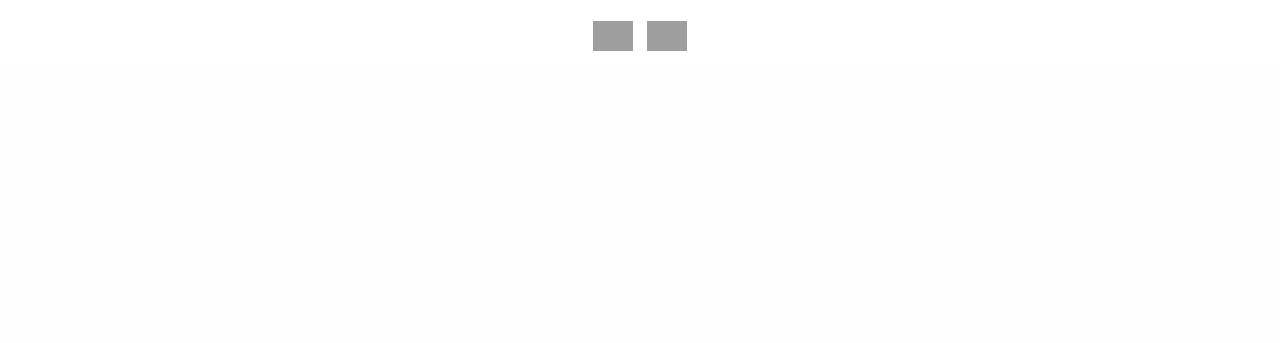
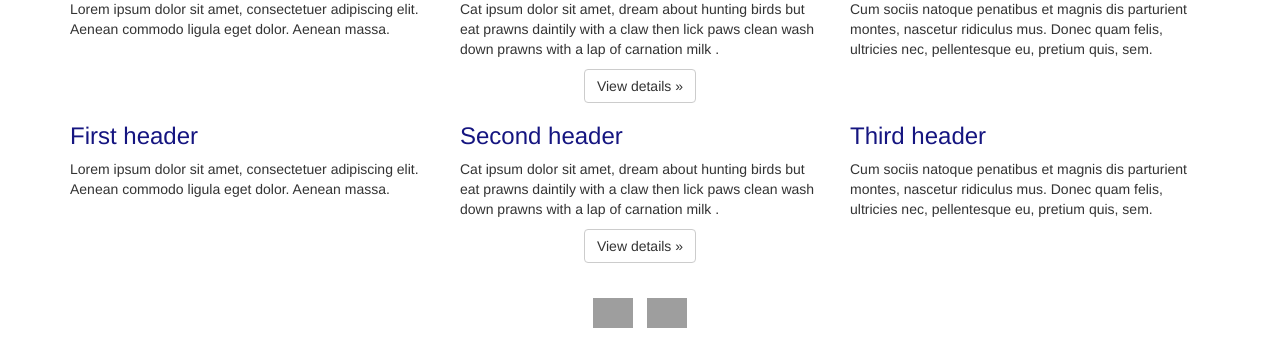
Before and after one commit to emzodls/automlst_mod, a Flask app: page / in a window 1280 px wide. Shown: the part 734-1077 px from the top of the page. Before the commit the page ends 785 px from the top, so only its background shows below. Run offline with Flask 2, Linux system fonts and the light colour scheme; some libraries are stand-ins or nearby versions; grey boxes are pictures that could not be loaded.

Commit message:
Set up example pages

```diff
--- a/webapp/app/templates/front.html
+++ b/webapp/app/templates/front.html
@@ -1,7 +1,73 @@
 {% extends "main.html" %}
 {% block mainbody %}
     <!-- /container -->
-<div>
-    <h1> This is the first page </h1>
-</div>
+<div class="jumbotron frontjt"> <!-- background image missing -->
+        <div class="darkbarbg" style="padding-bottom:20px"> <!-- quick fix to bottom padding -->
+            <div class="container">
+                <h2>Automatic Multi-Locus Species Tree</h2>
+                <ul>
+                    <li>Do a thing!</li>
+                    <li>Do another thing!</li>
+                    <li>SCIENCE!</li>
+                </ul>
+                <center><a href="/analyze" class="btn btn-primary" role="button">Start query &raquo;</a> <a href="#" class="btn btn-primary" role="button">View example &raquo;</a></center>
+            </div>
+        </div>
+    </div>
+    <div class="container">
+        <h2>Something we want under a header</h2>
+        <div class="row">
+            <div class="col-md-4">
+                <h3>First header</h3>
+                <img src="../static/images/image1.png" alt="decorative image" width="300" class="img-responsive">
+                <p>Lorem ipsum dolor sit amet, consectetuer adipiscing elit. Aenean commodo ligula eget dolor. Aenean
+                    massa. </p>
+            </div>
+            <div class="col-md-4">
+                <h3>Second header</h3>
+                <img src="../static/images/image2.png" alt="decorative image" width="300" class="img-responsive">
+                <p>Cat ipsum dolor sit amet, dream about hunting birds but eat prawns daintily with a claw then lick
+                    paws clean wash down prawns with a lap of carnation milk . </p>
+            </div>
+            <div class="col-md-4">
+                <h3>Third header</h3>
+                <img src="../static/images/image3.png" alt="decorative image" width="300" class="img-responsive">
+                <p>Cum sociis natoque penatibus et magnis dis parturient montes, nascetur ridiculus mus. Donec quam
+                    felis, ultricies nec, pellentesque eu, pretium quis, sem. </p>
+            </div>
+        </div>
+        <div class="row">
+            <div class="col-md-12" align="center">
+                <a href="#" class="btn btn-default" role="button">View details &raquo;</a>
+            </div>
+        </div>
+        <div class="row">
+            <div class="col-md-4">
+                <h3>First header</h3>
+                <p>Lorem ipsum dolor sit amet, consectetuer adipiscing elit. Aenean commodo ligula eget dolor. Aenean
+                    massa. </p>
+            </div>
+            <div class="col-md-4">
+                <h3>Second header</h3>
+                <p>Cat ipsum dolor sit amet, dream about hunting birds but eat prawns daintily with a claw then lick
+                    paws clean wash down prawns with a lap of carnation milk . </p>
+            </div>
+            <div class="col-md-4">
+                <h3>Third header</h3>
+                <p>Cum sociis natoque penatibus et magnis dis parturient montes, nascetur ridiculus mus. Donec quam
+                    felis, ultricies nec, pellentesque eu, pretium quis, sem. </p>
+            </div>
+        </div>
+        <div class="row">
+            <div class="col-md-12" align="center">
+                <a href="#" class="btn btn-default" role="button">View details &raquo;</a>
+            </div>
+        </div>
+    </div>
+
+    <footer class="footer">
+        <!-- footer images aren't there -->
+        <img src="../static/images/unituebingen.png" height="30">
+        <img src="../static/images/dzif.png" height="30">
+    </footer>
 {% endblock %}
--- a/webapp/app/templates/main.html
+++ b/webapp/app/templates/main.html
@@ -7,31 +7,31 @@
     <!-- The above 3 meta tags *must* come first in the head; any other head content must come *after* these tags -->
     <meta name="description" content="">
     <meta name="author" content="">
-    <link rel="icon" href="/static/favicon.ico">
+    <link rel="icon" href="../static/favicon.ico">
 
     <title>autoMLST: Automatic Multi-Locus Species Tree</title>
 
     <!-- Bootstrap core CSS -->
-    <link href="/static/css/bootstrap.min.css" rel="stylesheet" media="screen">
+    <link href="https://maxcdn.bootstrapcdn.com/bootstrap/3.3.7/css/bootstrap.min.css" rel="stylesheet" media="screen">
 
     <!-- Custom styles for this template -->
-    <link href="/static/css/main.css" rel="stylesheet">
+    <link href="../static/css/main.css" rel="stylesheet">
 
       <!-- Bootstrap core JavaScript
     ================================================== -->
-    <script src="/static/js/jquery-3.1.0.min.js"></script>
-    <script src="/static/js/bootstrap.min.js"></script>
+    <script src="https://ajax.googleapis.com/ajax/libs/jquery/3.2.1/jquery.min.js"></script>
+    <script src="https://maxcdn.bootstrapcdn.com/bootstrap/3.3.7/js/bootstrap.min.js"></script>
 
     <!-- HTML5 shim and Respond.js for IE8 support of HTML5 elements and media queries -->
     <!--[if lt IE 9]>
-      <script src="/static/js/html5shiv.min.js"></script>
-      <script src="/static/js/respond.min.js"></script>
+      <script src="../static/js/html5shiv.min.js"></script>
+      <script src="../static/js/respond.min.js"></script>
     <![endif]-->
 
       <!-- DataTables -->
-      <link rel="stylesheet" type="text/css" href="/static/js/dataTables.bootstrap.min.css"/>
-    <script type="text/javascript" src="/static/js/jquery.dataTables.min.js"></script>
-    <script type="text/javascript" src="/static/js/dataTables.bootstrap.min.js"></script>
+      <link rel="stylesheet" type="text/css" href="../static/js/dataTables.bootstrap.min.css"/>
+    <script type="text/javascript" src="../static/js/jquery.dataTables.min.js"></script>
+    <script type="text/javascript" src="../static/js/dataTables.bootstrap.min.js"></script>
   </head>
 
   <body data-spy="scroll">
@@ -61,8 +61,8 @@
     {% block mainbody %}{% endblock %}
 
     <footer class="footer">
-        <img src="/static/images/unituebingen.png" height="30">
-        <img src="/static/images/dzif.png" height="30">
+        <img src="../static/images/unituebingen.png" height="30">
+        <img src="../static/images/dzif.png" height="30">
     </footer>
 
   </body>
--- a/webapp/app/views.py
+++ b/webapp/app/views.py
@@ -8,6 +8,22 @@ from app import app
 def index():
     return render_template("front.html")
 
+@app.route('/help')
+def help():
+    return render_template("help.html")
+
+@app.route('/about')
+def about():
+    return render_template("about.html")
+
+@app.route('/results')
+def results():
+    return render_template("results.html")
+
+@app.route('/analyze')
+def analyze():
+    return render_template("analyze.html")
+
 @app.errorhandler(404)
 @app.errorhandler(401)
 @app.errorhandler(500)
```
Also changed, not shown: webapp/app/templates/about.html (added, +18 -0 lines), webapp/app/templates/analyze.html (added, +30 -0 lines), webapp/app/templates/help.html (added, +26 -0 lines), webapp/app/templates/results.html (added, +18 -0 lines), 6 other files.
